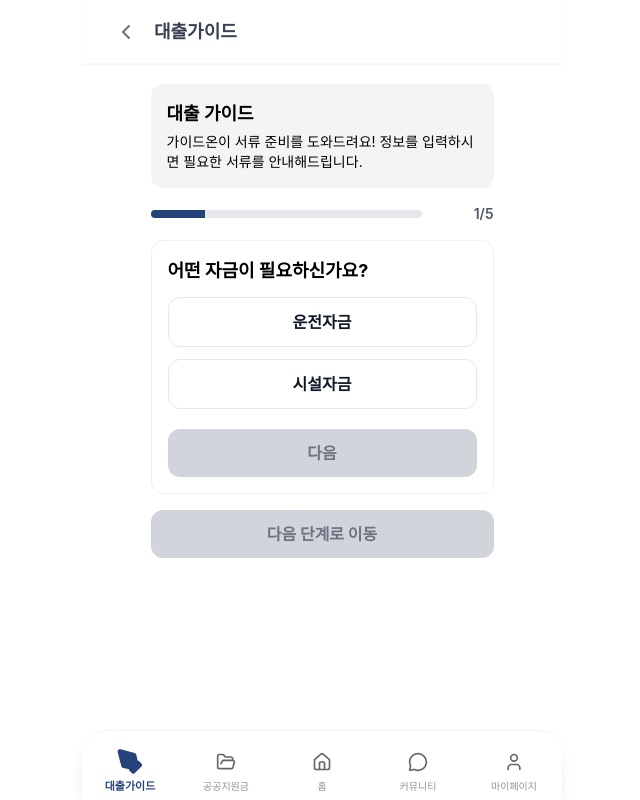
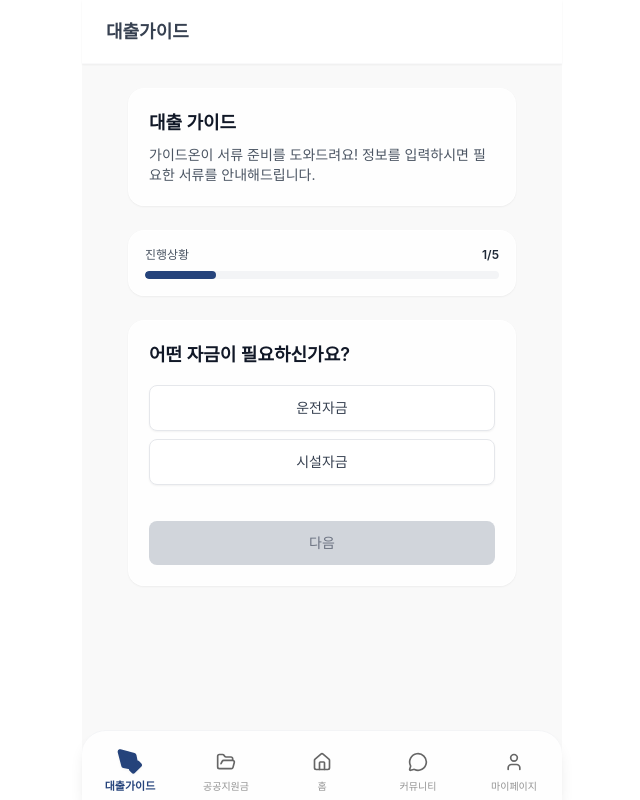
Before and after one commit to guide-on/frontend, a React (Vite) app: page /guide/survey in a window 1280 px wide. Shown: the whole page, without its empty margins (318-958 px from the left). Built offline with nearby package versions, Linux system fonts and the light colour scheme; no server answers; a web font is replaced by a local one.

Commit message:
feat: 대출가이드 라우팅 및 설문 UI 개선

```diff
--- a/src/components/common/Header.tsx
+++ b/src/components/common/Header.tsx
@@ -5,7 +5,7 @@ import { Search, ChevronLeft } from 'lucide-react';
 const routeTitle = (path: string): string => {
   // 1) 정확 매칭
   if (path === '/') return '홈';
-  if (path === '/guide') return '대출가이드';
+  if (path === '/guide/survey') return '대출가이드';
   if (path === '/support') return '공공지원금';
   if (path === '/mypage') return '마이페이지';
   if (path === '/community') return '커뮤니티';
@@ -39,9 +39,16 @@ const Header = () => {
   const title = routeTitle(path);
   const isCommunity = path.startsWith('/community');
 
-  // 메인 네비게이션 페이지들 (뒤로가기 버튼을 숨길 페이지들)
-  const mainNavPages = ['/', '/guide', '/support', '/community', '/mypage'];
-  const isMainNavPage = mainNavPages.includes(path);
+  // 메인 네비게이션 페이지들과 정책자금 목록 페이지 (뒤로가기 버튼을 숨길 페이지들)
+  const mainNavPages = [
+    '/',
+    '/guide/survey',
+    '/support',
+    '/community',
+    '/mypage',
+  ];
+  const isMainNavPage =
+    mainNavPages.includes(path) || /^\/guide\/policy\/\d+$/.test(path);
 
   return (
     <header className="fixed top-0 left-1/2 transform -translate-x-1/2 z-40 bg-white/90 backdrop-blur-md shadow-sm w-full max-w-[480px]">
--- a/src/components/common/Navbar.tsx
+++ b/src/components/common/Navbar.tsx
@@ -16,6 +16,10 @@ const Navbar = () => {
 
   const isActive = (to: string) => {
     if (to === '/') return path === '/';
+    if (to === '/guide/survey') {
+      // 대출가이드: /guide로 시작하는 모든 경로 (설문, 정책목록, 서류 등)
+      return path.startsWith('/guide');
+    }
     return path.startsWith(to); // 하위 경로 포함
   };
 
--- a/src/guide/pages/DocumentSurveyPage.tsx
+++ b/src/guide/pages/DocumentSurveyPage.tsx
@@ -80,27 +80,36 @@ export function DocumentSurveyPage() {
 
   // 페이지 로드 시 설문 완료 상태 확인
   useEffect(() => {
+    let mounted = true;
+
     const checkSurveyStatus = async () => {
+      if (!mounted) return;
       try {
         console.log('🔄 설문 상태 확인: GET /api/survey/status');
         const statusData = await getSurveyStatus();
         console.log('✅ 설문 상태 응답:', statusData);
 
         if (statusData.success && statusData.isCompleted && statusData.businessId) {
-          // 설문이 이미 완료된 경우 GuideRouter로 리다이렉트 (세션 존재 여부에 따라 분기)
-          console.log('🔀 설문 완료됨 -> GuideRouter로 리다이렉트');
-          nav('/guide');
+          // 설문이 이미 완료된 경우 자금 목록 페이지로 리다이렉트
+          console.log('🔀 설문 완료됨 -> 자금 목록 페이지로 리다이렉트');
+          nav(`/guide/policy/${statusData.businessId}`);
           return;
         }
       } catch (e) {
         console.error('❌ 설문 상태 확인 실패:', e instanceof Error ? e.message : e);
         // 에러가 발생해도 설문을 진행할 수 있도록 함
       } finally {
+        if (mounted) {
           setCheckingStatus(false);
+        }
       }
     };
 
     checkSurveyStatus();
+
+    return () => {
+      mounted = false;
+    };
   }, [nav]);
 
   const updateAnswer = (
@@ -175,8 +184,13 @@ export function DocumentSurveyPage() {
       setResult({
         businessId: data.businessId,
         eligible: true,
-        message: '설문이 성공적으로 저장되었습니다.',
+        message: '대출가이드가 완료되었습니다.',
       });
+
+      // 완료 후 자동으로 자금 목록 페이지로 이동
+      setTimeout(() => {
+        nav(`/guide/policy/${data.businessId}`);
+      }, 1500);
     } catch (e) {
       const errorMessage =
         e instanceof Error ? e.message : '요청 중 오류가 발생했습니다.';
@@ -187,63 +201,55 @@ export function DocumentSurveyPage() {
     }
   };
 
-  const goToPolicy = () => {
-    if (result?.businessId) nav(`/guide/policy/${result.businessId}`);
-  };
 
   // 설문 상태 확인 중이면 로딩 표시
   if (checkingStatus) {
     return (
-      <div className="max-w-[375px] mx-auto px-4 py-5 flex flex-col gap-4">
-        <section className="rounded-xl p-4" style={{ backgroundColor: colors.gray }}>
-          <p className="font-bold text-lg mb-1">대출 가이드</p>
-          <p className="text-sm leading-5">설문 상태를 확인하고 있습니다...</p>
+      <div className="min-h-screen pb-24" style={{ background: colors.bgSoft }}>
+        <div className="max-w-[420px] mx-auto px-4 py-6 flex flex-col gap-6">
+          <section className="bg-white/80 backdrop-blur-sm rounded-2xl p-5 shadow-sm border border-white/50">
+            <p className="font-bold text-lg mb-2 text-gray-900">대출 가이드</p>
+            <p className="text-sm leading-5 text-gray-600">설문 상태를 확인하고 있습니다...</p>
           </section>
+        </div>
       </div>
     );
   }
 
   return (
-    <div className="max-w-[375px] mx-auto px-4 py-5 flex flex-col gap-4">
-      <section
-        className="rounded-xl p-4"
-        style={{ backgroundColor: colors.gray }}
-      >
-        <p className="font-bold text-lg mb-1">대출 가이드</p>
-        <p className="text-sm leading-5">
+    <div className="min-h-screen pb-24" style={{ background: colors.bgSoft }}>
+      <div className="max-w-[420px] mx-auto px-4 py-6 flex flex-col gap-6">
+        <section className="bg-white/80 backdrop-blur-sm rounded-2xl p-5 shadow-sm border border-white/50">
+          <p className="font-bold text-lg mb-2 text-gray-900">대출 가이드</p>
+          <p className="text-sm leading-5 text-gray-600">
             가이드온이 서류 준비를 도와드려요! 정보를 입력하시면 필요한 서류를
             안내해드립니다.
           </p>
         </section>
 
         {/* Progress Bar */}
-      <div className="flex items-center justify-between gap-2">
+        <div className="bg-white/80 backdrop-blur-sm rounded-2xl p-4 shadow-sm border border-white/50">
+          <div className="flex items-center justify-between gap-3 mb-2">
+            <span className="text-xs font-medium text-gray-600">진행상황</span>
+            <span className="text-xs font-semibold text-gray-800">{progressLabel}</span>
+          </div>
+          <div className="bg-gray-100 rounded-full h-2 overflow-hidden">
             <div
-          className="flex-1 bg-gray-200 rounded-full h-2 overflow-hidden"
-          aria-hidden
-        >
-          <div
+              className="h-full rounded-full transition-all duration-300 ease-out"
               style={{
                 width: `${progressPercent}%`,
-              height: '100%',
                 backgroundColor: colors.navy,
               }}
             />
           </div>
-        <div className="text-sm text-gray-600 w-16 text-right font-semibold">
-          {progressLabel}
-        </div>
         </div>
 
-      {/* Current question section (white card) */}
-      <section
-        className="rounded-xl p-4 flex flex-col gap-3"
-        style={{ backgroundColor: colors.white, border: '1px solid #eef0f3' }}
-      >
-        <p className="font-bold text-lg">{current.label}</p>
+        {/* Current question section */}
+        <section className="bg-white/80 backdrop-blur-sm rounded-2xl p-5 shadow-sm border border-white/50 flex flex-col gap-4">
+          <p className="font-semibold text-lg text-gray-900">{current.label}</p>
 
           {current.type === 'choice' && (
-          <div className="flex flex-col gap-3">
+            <div className="flex flex-col gap-2">
               {current.options.map((opt) => {
                 const selected = answers[current.key] === opt;
                 return (
@@ -251,11 +257,11 @@ export function DocumentSurveyPage() {
                     key={opt}
                     type="button"
                     onClick={() => updateAnswer(current.key, opt)}
-                  className={`w-full py-3 rounded-xl font-semibold border ${selected ? '' : 'bg-white text-gray-800'}`}
+                    className={`w-full py-3 rounded-lg font-medium border transition-all duration-200 hover:scale-[1.01] text-sm ${selected ? 'shadow-md' : 'bg-white hover:bg-gray-50/50 shadow-sm'}`}
                     style={{
-                    borderColor: '#e5e7eb',
+                      borderColor: selected ? colors.navy : '#e5e7eb',
                       backgroundColor: selected ? colors.navy : '#fff',
-                    color: selected ? '#fff' : '#111827',
+                      color: selected ? '#fff' : '#374151',
                     }}
                     aria-pressed={selected}
                   >
@@ -270,7 +276,7 @@ export function DocumentSurveyPage() {
             <div className="flex flex-col gap-2">
               <input
                 type="number"
-              className="w-full p-3 rounded-xl border outline-none"
+                className="w-full p-3 rounded-lg border-2 border-gray-200 outline-none focus:border-blue-500 focus:ring-1 focus:ring-blue-100 transition-all bg-white/70 backdrop-blur-sm text-sm"
                 placeholder={current.placeholder}
                 value={answers[current.key] ?? ''}
                 onChange={(e) =>
@@ -283,13 +289,12 @@ export function DocumentSurveyPage() {
             </div>
           )}
 
-        <div className="flex gap-2 mt-2">
+          <div className="flex gap-3 mt-5">
             {index > 0 && (
               <button
                 type="button"
                 onClick={goPrev}
-              className="flex-1 py-3 rounded-xl font-semibold bg-white border"
-              style={{ borderColor: '#e5e7eb' }}
+                className="flex-1 py-3 rounded-lg font-medium bg-white border border-gray-300 text-gray-700 hover:bg-gray-100/80 transition-all text-sm shadow-sm"
               >
                 이전
               </button>
@@ -299,12 +304,11 @@ export function DocumentSurveyPage() {
               <button
                 type="button"
                 onClick={goNext}
-              className={`flex-1 py-3 rounded-xl font-bold ${validateCurrent() ? '' : 'bg-gray-300 text-gray-500'}`}
-              style={
-                validateCurrent()
-                  ? { backgroundColor: colors.navy, color: '#fff' }
-                  : undefined
-              }
+                className={`flex-1 py-3 rounded-lg font-medium transition-all duration-200 text-sm ${validateCurrent() ? 'shadow-sm hover:scale-[1.01]' : 'bg-gray-300 text-gray-500 cursor-not-allowed'}`}
+                style={{
+                  backgroundColor: validateCurrent() ? colors.navy : undefined,
+                  color: validateCurrent() ? '#fff' : undefined,
+                }}
                 disabled={!validateCurrent()}
               >
                 다음
@@ -316,49 +320,39 @@ export function DocumentSurveyPage() {
                 type="button"
                 onClick={handleSubmit}
                 disabled={loading}
-              className={`flex-1 py-3 rounded-xl font-bold ${loading ? 'bg-gray-300 text-gray-500' : ''}`}
-              style={
-                loading
-                  ? undefined
-                  : { backgroundColor: colors.navy, color: '#fff' }
-              }
+                className={`flex-1 py-3 rounded-lg font-medium transition-all duration-200 text-sm ${loading ? 'bg-gray-300 text-gray-500 cursor-not-allowed' : 'shadow-sm hover:scale-[1.01]'}`}
+                style={{
+                  backgroundColor: loading ? undefined : colors.navy,
+                  color: loading ? undefined : '#fff',
+                }}
               >
-              {loading ? '검증 중…' : '검증 및 저장'}
+                {loading ? '처리 중…' : '완료'}
               </button>
             )}
           </div>
 
-        {error && <p className="text-sm text-red-600">{error}</p>}
+          {error && (
+            <div className="mt-4 p-4 rounded-xl bg-red-50 border border-red-200">
+              <p className="text-sm text-red-700 font-medium">{error}</p>
+            </div>
+          )}
 
           {result?.businessId && (
             <div
-            className="mt-2 p-3 rounded-lg"
+              className="mt-4 p-4 rounded-xl shadow-sm border"
               style={{
-              backgroundColor: result.eligible ? '#e6f7ef' : '#fdecea',
-              color: result.eligible ? '#057a55' : '#b91c1c',
+                backgroundColor: result.eligible ? '#ecfdf5' : '#fef2f2',
+                borderColor: result.eligible ? '#a7f3d0' : '#fecaca',
+                color: result.eligible ? '#065f46' : '#dc2626',
               }}
             >
-            <p className="text-sm font-semibold">{result.message}</p>
-            <p className="text-xs">사업체 ID: {result.businessId}</p>
+              <p className="text-sm font-semibold mb-1">{result.message}</p>
+              <p className="text-xs opacity-75">잠시 후 맞춤 자금 목록을 보여드릴게요...</p>
             </div>
           )}
         </section>
 
-      {/* Navigate to policy list */}
-      <button
-        type="button"
-        onClick={goToPolicy}
-        disabled={!result?.businessId}
-        className={`w-full py-3 rounded-xl font-bold ${result?.businessId ? '' : 'bg-gray-300 text-gray-500'}`}
-        style={
-          result?.businessId
-            ? { backgroundColor: colors.navy, color: '#fff' }
-            : undefined
-        }
-      >
-        다음 단계로 이동
-      </button>
-
+      </div>
     </div>
   );
 }
--- a/src/guide/pages/PolicyListPage.tsx
+++ b/src/guide/pages/PolicyListPage.tsx
@@ -12,11 +12,9 @@ export function PolicyListPage() {
 
   useEffect(() => {
     let mounted = true;
-    let hasLoaded = false;
 
     const loadPolicies = async () => {
-      if (!mounted || hasLoaded) return;
-      hasLoaded = true;
+      if (!mounted) return;
 
       try {
         setLoading(true);
@@ -116,21 +114,34 @@ export function PolicyListPage() {
   };
 
   return (
-    <div className="max-w-[375px] mx-auto px-4 py-5 flex flex-col gap-4">
-      <section className="rounded-xl p-4" style={{ backgroundColor: colors.gray }}>
-        <div className="flex justify-between items-start mb-1">
+    <div className="max-w-[375px] mx-auto px-4 py-5 flex flex-col gap-4" style={{ backgroundColor: colors.bgSoft }}>
+      <section className="rounded-xl p-4 bg-white border" style={{ borderColor: '#e5e7eb' }}>
+        <div className="flex justify-between items-start mb-3">
           <p className="font-bold text-lg">대출 가이드</p>
           <button
             onClick={onCheckSimulations}
-            className="text-xs text-gray-600 hover:text-gray-800 underline transition-colors"
+            className="px-3 py-1.5 text-xs font-medium rounded-full border transition-colors"
+            style={{
+              borderColor: colors.navy,
+              color: colors.navy,
+              backgroundColor: 'transparent'
+            }}
+            onMouseEnter={(e) => {
+              e.currentTarget.style.backgroundColor = colors.navy;
+              e.currentTarget.style.color = 'white';
+            }}
+            onMouseLeave={(e) => {
+              e.currentTarget.style.backgroundColor = 'transparent';
+              e.currentTarget.style.color = colors.navy;
+            }}
           >
             내 시뮬레이션 확인하기
           </button>
         </div>
-        <p className="text-sm leading-5">가이드온이 서류 준비를 도와드려요! 정보를 입력하시면 필요한 서류를 안내해드립니다.</p>
+        <p className="text-sm leading-5">가이드온이 서류 준비를 도와드려요!<br />정보를 입력하시면 필요한 서류를 안내해드립니다.</p>
       </section>
 
-      <section className="rounded-xl p-4 flex flex-col gap-3" style={{ backgroundColor: colors.gray }}>
+      <section className="rounded-xl p-4 flex flex-col gap-3 bg-white border" style={{ borderColor: '#e5e7eb' }}>
         <p className="font-bold text-lg">맞춤 자금 목록</p>
         {loading && <p className="text-sm">불러오는 중…</p>}
         {error && <p className="text-sm text-red-600">{error}</p>}
@@ -139,7 +150,7 @@ export function PolicyListPage() {
         )}
         <div className="flex flex-col gap-3">
           {items.map((p) => (
-            <div key={p.policyId || p.id} className="bg-white rounded-xl p-4 border" style={{ borderColor: '#e5e7eb' }}>
+            <div key={p.policyId || p.id} className="bg-white rounded-xl shadow-md p-4 border border-gray-100 cursor-pointer hover:shadow-xl hover:scale-105 hover:-translate-y-2 transition-all duration-300 transform animate-fade-in" style={{ borderColor: '#f0f2f5' }}>
               {p.policyType && (
                 <div className="mb-2">
                   <span
@@ -164,7 +175,7 @@ export function PolicyListPage() {
                 className="mt-3 w-full py-2.5 rounded-lg font-semibold text-white"
                 style={{ backgroundColor: applying === (p.policyId || p.id) ? '#9ca3af' : colors.navy }}
               >
-                {applying === (p.policyId || p.id) ? '신청 중...' : '이 자금으로 신청하기'}
+                {applying === (p.policyId || p.id) ? '신청 중...' : '신청하기'}
               </button>
             </div>
           ))}
```
Lines whose indentation alone changed are shown as unchanged.
